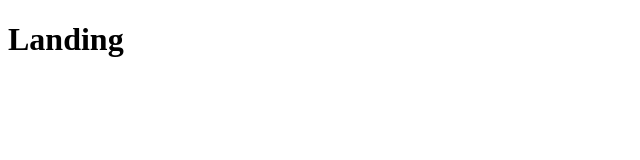
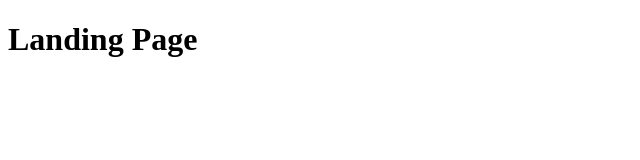
Before and after one commit to yashjsalian23/ticketing-app, a Next.js app in the folder client/: page / in a window 1280 px wide. Shown: the top 160 px of the page, without its empty margins (0-640 px from the left). Built offline with nearby package versions, Linux system fonts and the light colour scheme.

Commit message:
added config files for hot reloading

```diff
--- /dev/null
+++ b/client/next.config.js
@@ -0,0 +1,6 @@
+module.exports = {
+    webpackDevMiddleware: config => {
+        config.watchOptions.poll = 300;
+        return config;
+    }
+}
--- a/client/pages/index.js
+++ b/client/pages/index.js
@@ -1,3 +1,3 @@
 export default () => {
-    return <h1>Landing</h1>
+    return <h1>Landing Page</h1>
 }
```
